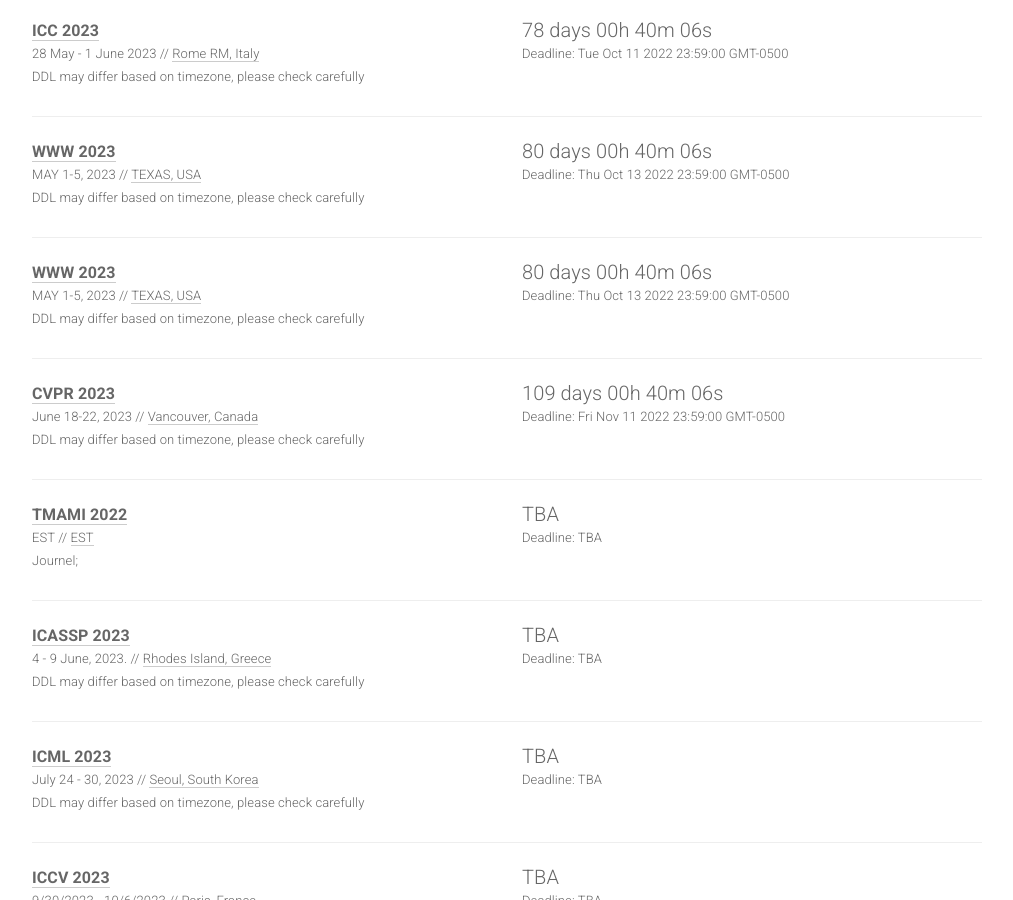
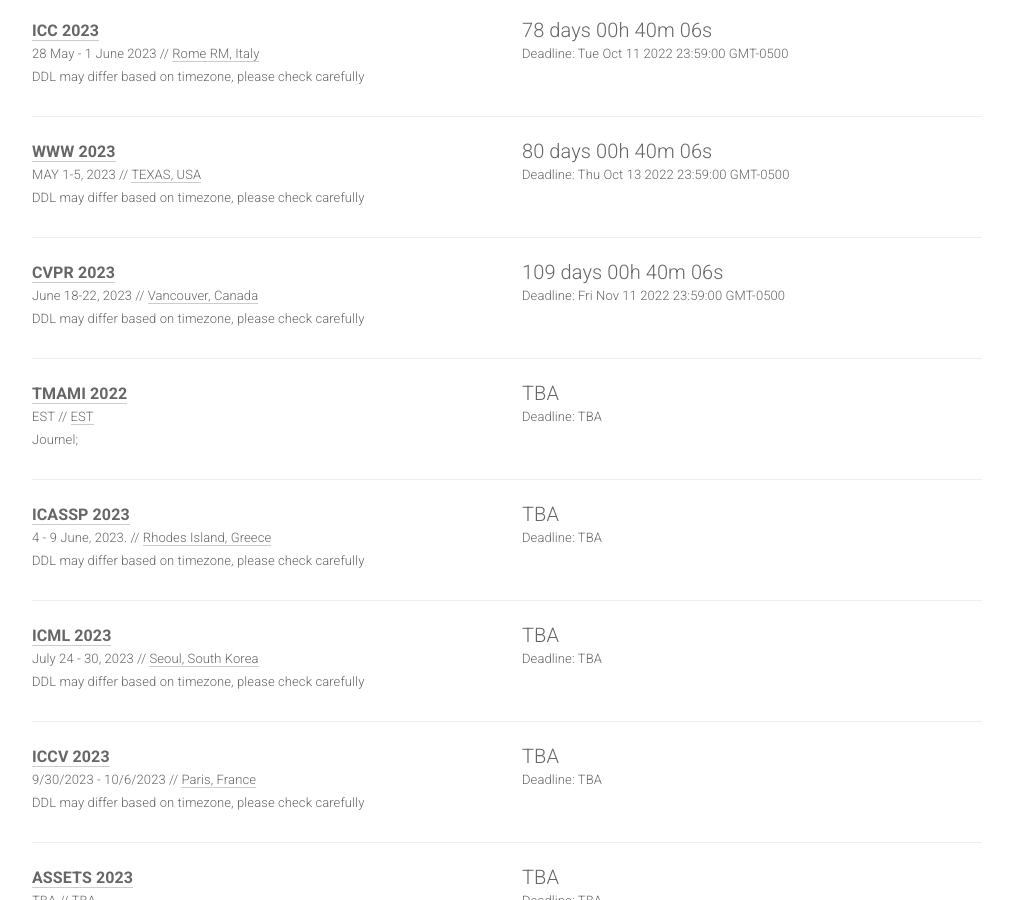
Before and after one commit to iot-psu/ai-deadlines, a Jekyll site: the page built from index.html, in a window 1280 px wide and 900 px high, scrolled down 1155 px. Shown: the whole window, without its empty margins (133-1146 px from the left). Built offline with Jekyll 4.4.1, drawn with Linux system fonts in a browser that asks for light colours.

Commit message:
rm WWW(duplicated)

```diff
--- a/_data/conferences.yml
+++ b/_data/conferences.yml
@@ -87,17 +87,6 @@
   date: 28 May - 1 June 2023
   place: Rome RM, Italy
   sub: CN
-  note: DDL may differ based on timezone, please check carefully
-
-- name: WWW
-  year: 2023
-  id: WWW2023
-  link: https://www2023.thewebconf.org/
-  deadline: "2022-10-13 23:59:00"
-  timezone: EST
-  date: MAY 1-5, 2023
-  place: TEXAS, USA
-  sub: O
   note: DDL may differ based on timezone, please check carefully
 
 - name: WWW
```
